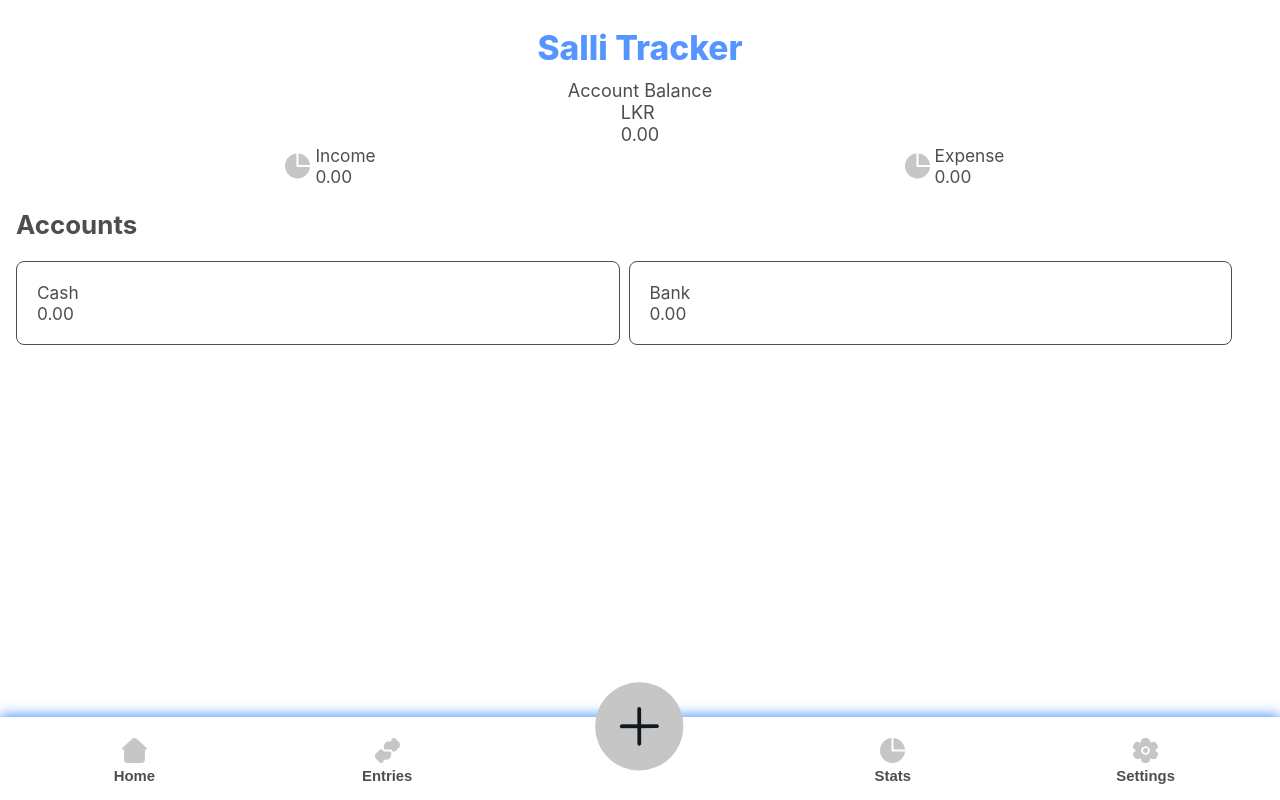
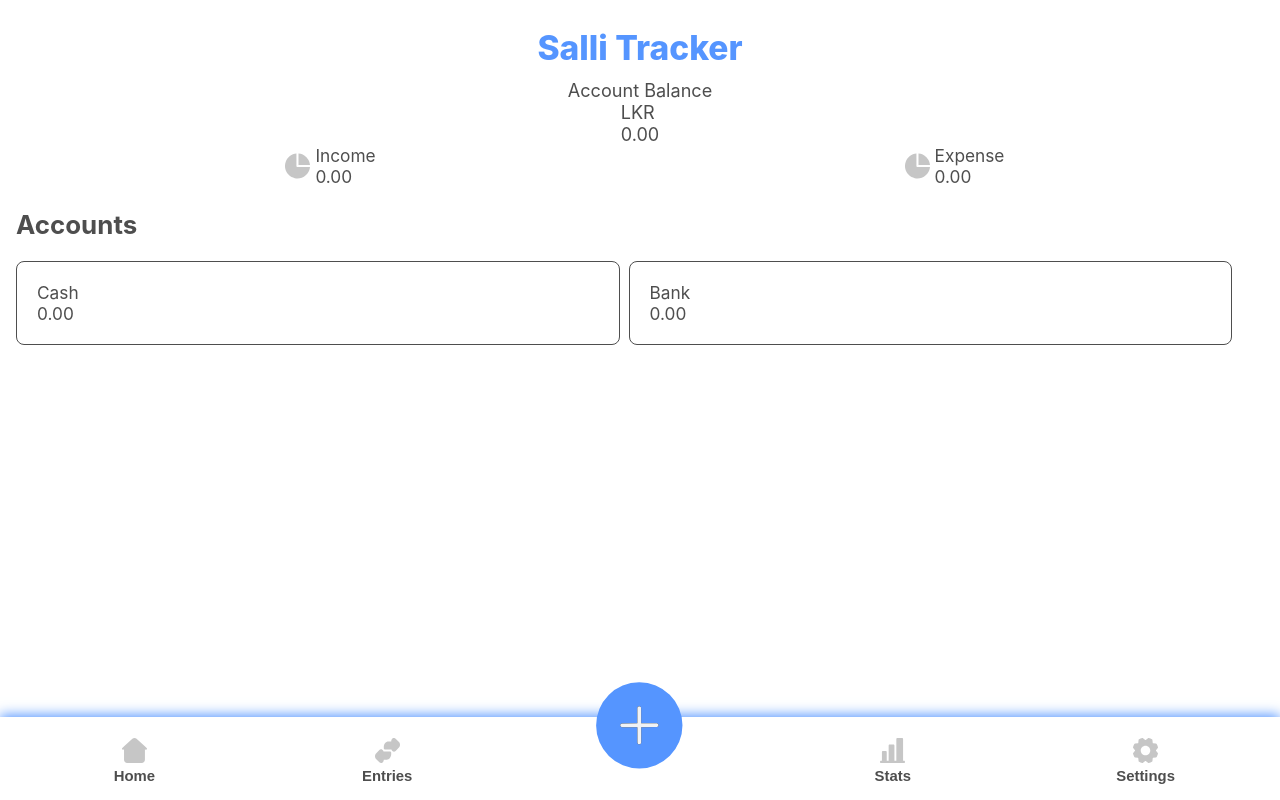
Before and after one commit to Harithroo/Salli, a PHP site: page / in a window 1280 px wide. Run offline with PHP 8.4, Linux system fonts and the light colour scheme; some libraries are stand-ins or nearby versions.

Commit message:
add nav icons

```diff
--- a/css/common.css
+++ b/css/common.css
@@ -9,6 +9,16 @@
     --color-text: #4E4E4E;
     --color-shadow: #5595FF;
     --color-primary: #5595FF;
+    --nav-icon-home: url("../assets/icons/nav/home.svg");
+    --nav-icon-home-active: url("../assets/icons/nav/home-light-active.svg");
+    --nav-icon-entries: url("../assets/icons/nav/entries.svg");
+    --nav-icon-entries-active: url("../assets/icons/nav/entries-light-active.svg");
+    --nav-icon-add: url("../assets/icons/nav/add-light-active.svg");
+    --nav-icon-add-active: url("../assets/icons/nav/add-light-active.svg");
+    --nav-icon-stats: url("../assets/icons/nav/stats.svg");
+    --nav-icon-stats-active: url("../assets/icons/nav/stats-light-active.svg");
+    --nav-icon-settings: url("../assets/icons/nav/settings.svg");
+    --nav-icon-settings-active: url("../assets/icons/nav/settings-light-active.svg");
 }
 
 [data-theme="dark"] {
@@ -22,6 +32,16 @@
     --color-text: #C6C6C6;
     --color-shadow: #FAC638;
     --color-primary: #FAC638;
+    --nav-icon-home: url("../assets/icons/nav/home.svg");
+    --nav-icon-home-active: url("../assets/icons/nav/home-dark-active.svg");
+    --nav-icon-entries: url("../assets/icons/nav/entries.svg");
+    --nav-icon-entries-active: url("../assets/icons/nav/entries-dark-active.svg");
+    --nav-icon-add: url("../assets/icons/nav/add-dark-active.svg");
+    --nav-icon-add-active: url("../assets/icons/nav/add-dark-active.svg");
+    --nav-icon-stats: url("../assets/icons/nav/stats.svg");
+    --nav-icon-stats-active: url("../assets/icons/nav/stats-dark-active.svg");
+    --nav-icon-settings: url("../assets/icons/nav/settings.svg");
+    --nav-icon-settings-active: url("../assets/icons/nav/settings-dark-active.svg");
 }
 
 html {
--- a/css/nav.css
+++ b/css/nav.css
@@ -29,17 +29,54 @@
     border-radius: 8px;
     transition: color 0.2s, background 0.2s, box-shadow 0.2s;
     cursor: pointer;
+    position: relative;
+}
+
+/* Icon display using ::before pseudo-element */
+.bottom-nav .nav-btn::before {
+    content: '';
+    display: block;
+    width: 35px;
+    height: 35px;
+    background-size: contain;
+    background-repeat: no-repeat;
+    background-position: center;
+    transition: background-image 0.2s;
+}
+
+/* Icon URLs from CSS variables */
+.bottom-nav .nav-btn[data-icon="home"]::before {
+    background-image: var(--nav-icon-home);
+}
+
+.bottom-nav .nav-btn[data-icon="entries"]::before {
+    background-image: var(--nav-icon-entries);
+}
+
+.bottom-nav .nav-btn[data-icon="stats"]::before {
+    background-image: var(--nav-icon-stats);
+}
+
+.bottom-nav .nav-btn[data-icon="settings"]::before {
+    background-image: var(--nav-icon-settings);
+}
+
+.bottom-nav .nav-btn[data-icon="add"]::before {
+    background-image: var(--nav-icon-add);
 }
 
 .bottom-nav .nav-btn.add-btn {
     position: absolute;
     top: -40px;
     width: 90px;
+    height: 98px;
     max-width: 25%;
 }
 
-.bottom-nav .nav-btn.add-btn img {
+.bottom-nav .nav-btn.add-btn::before {
     width: 100%;
+    height: 100%;
+    margin: 0;
 }
 
 .bottom-nav .add-btn-placeholder {
@@ -49,7 +86,27 @@
 .bottom-nav .nav-btn.active {
     color: var(--color-primary);
     background: var(--color-scrollbar);
-    box-shadow: 0 2px 8px 0 var(--color-shadow);
+}
+
+/* Switch to active icon on active state */
+.bottom-nav .nav-btn.active[data-icon="home"]::before {
+    background-image: var(--nav-icon-home-active);
+}
+
+.bottom-nav .nav-btn.active[data-icon="entries"]::before {
+    background-image: var(--nav-icon-entries-active);
+}
+
+.bottom-nav .nav-btn.active[data-icon="stats"]::before {
+    background-image: var(--nav-icon-stats-active);
+}
+
+.bottom-nav .nav-btn.active[data-icon="settings"]::before {
+    background-image: var(--nav-icon-settings-active);
+}
+
+.bottom-nav .nav-btn.active[data-icon="add"]::before {
+    background-image: var(--nav-icon-add-active);
 }
 
 .bottom-nav .nav-btn:active {
--- a/partials/home.html
+++ b/partials/home.html
@@ -11,14 +11,14 @@
     </div>
     <div class="income-expense-container">
         <div class="income-container">
-            <img src="assets/icons/nav/stats.svg" alt="">
+            <img src="assets/icons/nav/pie-chart.svg" alt="">
             <div class="income-value-container">
                 <div class="income-label">Income</div>
                 <div class="income-value">0.00</div>
             </div>
         </div>
         <div class="expense-container">
-            <img src="assets/icons/nav/stats.svg" alt="">
+            <img src="assets/icons/nav/pie-chart.svg" alt="">
             <div class="expense-value-container">
                 <div class="expense-label">Expense</div>
                 <div class="expense-value">0.00</div>
--- a/partials/nav.html
+++ b/partials/nav.html
@@ -1,8 +1,8 @@
 <nav class="bottom-nav">
-    <button class="nav-btn" data-page="home"><img src="assets/icons/nav/home.svg" alt=""><span>Home</span></button>
-    <button class="nav-btn" data-page="entries"><img src="assets/icons/nav/entries.svg" alt=""><span>Entries</span></button>
-    <button class="nav-btn add-btn" data-page="entryform"><img src="assets/icons/nav/add.svg" alt=""></button>
+    <button class="nav-btn" data-page="home" data-icon="home"><span>Home</span></button>
+    <button class="nav-btn" data-page="entries" data-icon="entries"><span>Entries</span></button>
+    <button class="nav-btn add-btn" data-page="entryform" data-icon="add"></button>
     <div class="nav-btn add-btn-placeholder"></div>
-    <button class="nav-btn" data-page="stats"><img src="assets/icons/nav/stats.svg" alt=""><span>Stats</span></button>
-    <button class="nav-btn" data-page="settings"><img src="assets/icons/nav/settings.svg" alt=""><span>Settings</span></button>
+    <button class="nav-btn" data-page="stats" data-icon="stats"><span>Stats</span></button>
+    <button class="nav-btn" data-page="settings" data-icon="settings"><span>Settings</span></button>
 </nav>
```
Also changed, not shown: assets/icons/nav/add-dark-active.svg (added), assets/icons/nav/add-light-active.svg (added), assets/icons/nav/entries-dark-active.svg (added), assets/icons/nav/entries-light-active.svg (added), assets/icons/nav/home-dark-active.svg (added), assets/icons/nav/home-light-active.svg (added), assets/icons/nav/pie-chart.svg (added), assets/icons/nav/settings-dark-active.svg (added), assets/icons/nav/settings-light-active.svg (added), assets/icons/nav/settings.svg, assets/icons/nav/stats-dark-active.svg (added), assets/icons/nav/stats-light-active.svg (added), assets/icons/nav/stats.svg.
